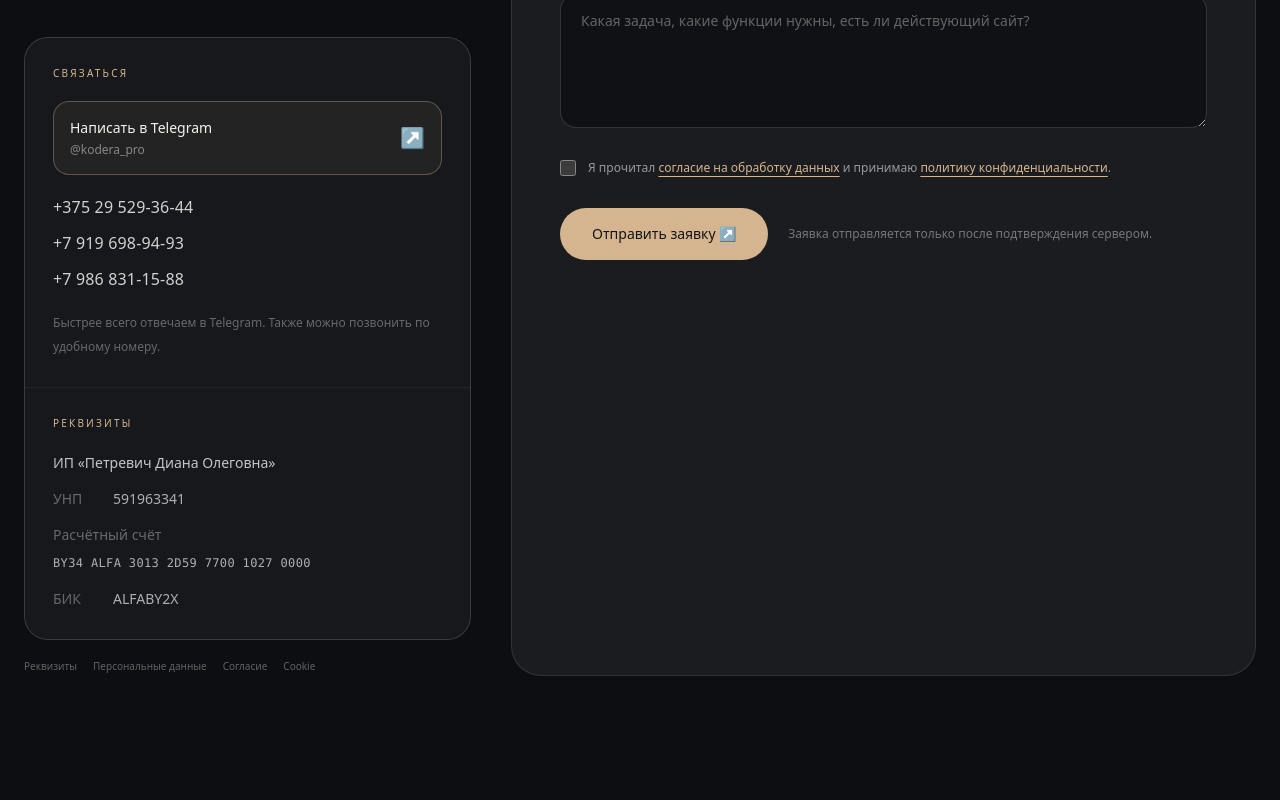
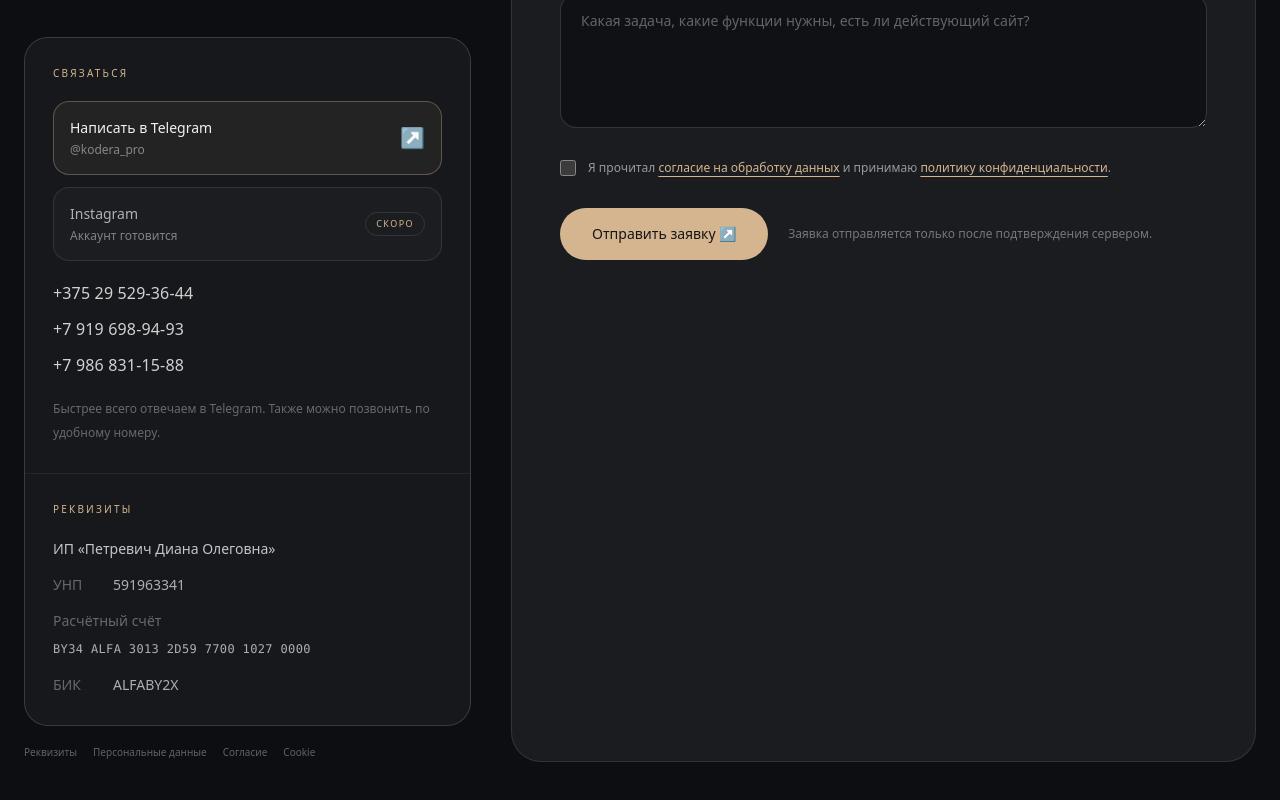
Before and after one commit to bdjsjss7-sys/kodera, a Next.js app: page /contact in a window 1280 px wide. Shown: the part 989-1789 px from the top of the page. Built offline with nearby package versions, Linux system fonts and the light colour scheme.

Commit message:
Add dedicated contacts page and Instagram placeholders

```diff
--- a/src/components/BusinessDetails.tsx
+++ b/src/components/BusinessDetails.tsx
@@ -13,6 +13,7 @@ export default function BusinessDetails({compact=false}:BusinessDetailsProps){
    <div className="bg-[#17181c] p-6 md:p-7">
     <p className="text-[10px] tracking-[.22em] text-[#d5b58f]">СВЯЗАТЬСЯ</p>
     <a href="https://t.me/kodera_pro" target="_blank" rel="noreferrer" className="mt-5 flex items-center justify-between gap-4 rounded-2xl border border-[#d5b58f]/35 bg-[#d5b58f]/[.07] p-4 text-[#f5f2ed] transition hover:border-[#d5b58f]/70 hover:bg-[#d5b58f]/[.12]"><span><span className="block text-sm font-medium">Написать в Telegram</span><span className="mt-1 block text-xs text-white/45">@kodera_pro</span></span><span aria-hidden="true" className="text-xl text-[#d5b58f]">↗</span></a>
+    <div className="mt-3 flex items-center justify-between gap-4 rounded-2xl border border-white/10 bg-white/[.025] p-4 text-white/45" aria-label="Instagram появится позже"><span><span className="block text-sm text-white/65">Instagram</span><span className="mt-1 block text-xs">Аккаунт готовится</span></span><span className="rounded-full border border-white/10 px-2.5 py-1 text-[9px] tracking-[.16em] text-[#d5b58f]">СКОРО</span></div>
     <div className="mt-5 flex flex-col items-start gap-3">
      {phones.map(phone=><a key={phone.href} href={phone.href} className="text-base font-light tracking-[.01em] text-white/80 transition hover:text-[#d5b58f]">{phone.label}</a>)}
     </div>
```
